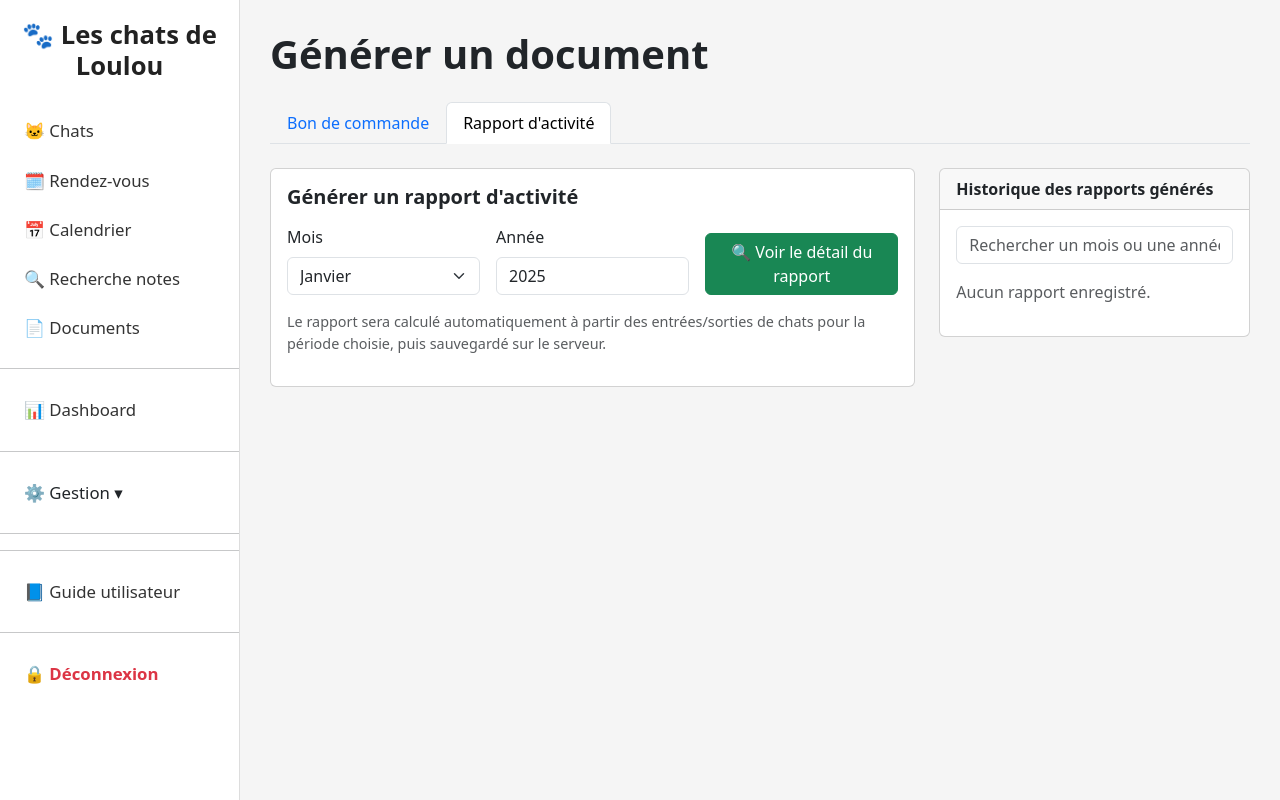
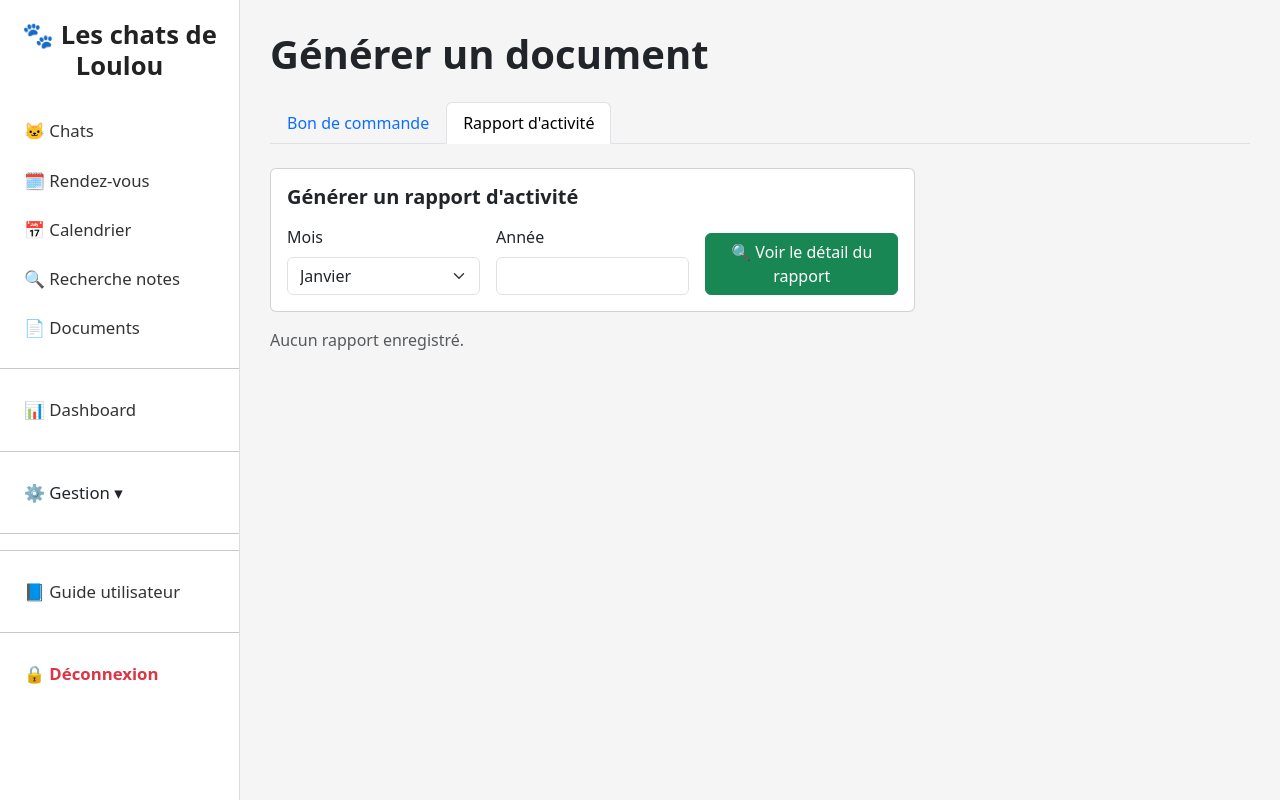
Before and after one commit to Sqnk/leschatsdelou, a Flask app: page /documents in a window 1280 px wide, after a click on "Rapport d'activité". Run offline with Flask 3, Linux system fonts and the light colour scheme; the visitor is signed in with stand-in values (Sample User, id 1); data that the repository does not hold is empty; some libraries are stand-ins or nearby versions.

Commit message:
Add files via upload

```diff
--- a/templates/documents.html
+++ b/templates/documents.html
@@ -14,15 +14,13 @@
 
 <div class="tab-content">
 
-    <!-- =======================
+    <!-- ============================================================
          ONGLET BON DE COMMANDE
-    ======================== -->
+    ============================================================ -->
     <div class="tab-pane fade show active" id="commande">
 
-        <div class="row">
-            <!-- COLONNE GAUCHE : FORMULAIRE BDC -->
-            <div class="col-lg-9">
         <form method="POST" action="{{ url_for('generate_pdf') }}">
+
             <div class="container-fluid" style="margin-top: -20px; max-width: 75%;">
                 <div class="row g-1">
 
@@ -43,11 +41,7 @@
                                 <tr>
                                     <td>{{ ref }}</td>
                                     <td>{{ label }}</td>
-                                            <td>
-                                                <input type="number" min="0" name="{{ ref }}"
-                                                       class="form-control form-control-sm"
-                                                       style="width:70px;">
-                                            </td>
+                                    <td><input type="number" min="0" name="{{ ref }}" class="form-control form-control-sm" style="width:70px;"></td>
                                 </tr>
                                 {% endfor %}
                             </tbody>
@@ -69,11 +63,7 @@
                                 <tr>
                                     <td>{{ ref }}</td>
                                     <td>{{ label }}</td>
-                                            <td>
-                                                <input type="number" min="0" name="{{ ref }}"
-                                                       class="form-control form-control-sm"
-                                                       style="width:70px;">
-                                            </td>
+                                    <td><input type="number" min="0" name="{{ ref }}" class="form-control form-control-sm" style="width:70px;"></td>
                                 </tr>
                                 {% endfor %}
                             </tbody>
@@ -83,29 +73,23 @@
                 </div>
             </div>
 
-                    <!-- BOUTON -->
             <div class="text-center my-4">
-                        <button class="btn btn-success btn-lg px-5">
-                            📄 Générer le PDF
-                        </button>
-                    </div>
-                </form>
+                <button class="btn btn-success btn-lg px-5">📄 Générer le PDF</button>
             </div>
 
-            <!-- COLONNE DROITE : HISTORIQUE BDC -->
-            <div class="col-lg-3 mt-4 mt-lg-0">
+        </form>
+
+        <!-- ============================
+             HISTORIQUE BDC
+        ============================ -->
+        <div class="col-md-4 mt-4">
             <div class="card">
-                    <div class="card-header fw-bold">
-                        Historique des bons de commande
-                    </div>
+                <div class="card-header fw-bold">Historique des bons de commande</div>
+                <div class="card-body">
 
-                    <div class="card-body">
-                        <!-- Champ de recherche -->
-                        <input id="orderSearch" type="text" class="form-control mb-3"
-                               placeholder="Rechercher un mois, jour ou année...">
+                    <input id="orderSearch" type="text" class="form-control mb-3" placeholder="Rechercher un mois, jour ou année...">
 
-                        {% if orders and orders|length > 0 %}
-
+                    {% if orders %}
                         {% set grouped_orders = {} %}
                         {% for o in orders %}
                             {% set y = o.created_at.year %}
@@ -120,42 +104,27 @@
                             <div class="accordion-item">
 
                                 <h2 class="accordion-header" id="h{{ year }}">
-                                    <button class="accordion-button collapsed" type="button"
-                                            data-bs-toggle="collapse"
-                                            data-bs-target="#c{{ year }}">
+                                    <button class="accordion-button collapsed" type="button" data-bs-toggle="collapse" data-bs-target="#c{{ year }}">
                                         📦 {{ year }}
                                     </button>
                                 </h2>
 
-                                <div id="c{{ year }}" class="accordion-collapse collapse"
-                                     data-bs-parent="#ordersAccordion">
-
+                                <div id="c{{ year }}" class="accordion-collapse collapse" data-bs-parent="#ordersAccordion">
                                     <div class="accordion-body p-2">
                                         <ul class="list-group order-year-block">
                                             {% for o in rows %}
                                             <li class="list-group-item d-flex justify-content-between align-items-center">
-                                                <span>
-                                                    {{ o.created_at.strftime("%d/%m/%Y") }}
-                                                </span>
-
+                                                <span>{{ o.created_at.strftime("%d/%m/%Y") }}</span>
                                                 <div class="btn-group">
-                                                    <a href="{{ url_for('order_download', order_id=o.id) }}"
-                                                       class="btn btn-sm btn-outline-secondary">
-                                                        Voir PDF
-                                                    </a>
-                                                    <form method="POST"
-                                                          action="{{ url_for('order_delete', order_id=o.id) }}"
-                                                          onsubmit="return confirm('Supprimer ce bon ?')">
-                                                        <button class="btn btn-sm btn-outline-danger">
-                                                            🗑️
-                                                        </button>
+                                                    <a href="{{ url_for('order_download', order_id=o.id) }}" class="btn btn-sm btn-outline-secondary">Voir PDF</a>
+                                                    <form method="POST" action="{{ url_for('order_delete', order_id=o.id) }}" onsubmit="return confirm('Supprimer ce bon ?')">
+                                                        <button class="btn btn-sm btn-outline-danger">🗑️</button>
                                                     </form>
                                                 </div>
                                             </li>
                                             {% endfor %}
                                         </ul>
                                     </div>
-
                                 </div>
 
                             </div>
@@ -169,7 +138,6 @@
                 </div>
             </div>
         </div>
-        </div> <!-- /.row commande -->
 
         <script>
         document.getElementById("orderSearch")?.addEventListener("input", function () {
@@ -180,19 +148,22 @@
         });
         </script>
 
-    </div> <!-- /tab-pane commande -->
+    </div>
 
-    <!-- =======================
-         ONGLET RAPPORT D'ACTIVITÉ
-    ======================== -->
+
+    <!-- ============================================================
+         ONGLET RAPPORT D’ACTIVITÉ
+    ============================================================ -->
     <div class="tab-pane fade" id="rapport">
+
         <div class="row mt-4">
 
-            <!-- COLONNE GAUCHE : FORMULAIRE RAPPORT -->
             <div class="col-md-8">
+
                 <form method="POST" action="{{ url_for('activity_report_details') }}">
                     <div class="card mb-3">
                         <div class="card-body">
+
                             <h5 class="card-title fw-bold mb-3">Générer un rapport d'activité</h5>
 
                             <div class="row g-3 align-items-end">
@@ -213,104 +184,98 @@
                                         <option value="12">Décembre</option>
                                     </select>
                                 </div>
+
                                 <div class="col-sm-4">
                                     <label class="form-label">Année</label>
-                                    <input type="number" name="year" class="form-control"
-                                           value="2025" min="2020" max="2100" required>
+                                    <input type="number" name="year" class="form-control" value="{{ current_year }}" min="2020" max="2100" required>
                                 </div>
+
                                 <div class="col-sm-4">
-                                    <button class="btn btn-success w-100">
-                                        🔍 Voir le détail du rapport
-                                    </button>
+                                    <button class="btn btn-success w-100">🔍 Voir le détail du rapport</button>
                                 </div>
                             </div>
 
-                            <p class="mt-3 text-muted" style="font-size: 0.9rem;">
-                                Le rapport sera calculé automatiquement à partir des entrées/sorties de chats
-                                pour la période choisie, puis sauvegardé sur le serveur.
-                            </p>
                         </div>
                     </div>
                 </form>
-            </div>
 
-            <!-- COLONNE DROITE : HISTORIQUE RAPPORTS -->
-            <div class="col-md-4 mt-3 mt-md-0">
-                <div class="card">
-                    <div class="card-header fw-bold">
-                        Historique des rapports générés
-                    </div>
+                <!-- ======================================
+                     HISTORIQUE RAPPORTS
+                ======================================= -->
 
-                    <div class="card-body">
-                        <!-- Champ de recherche -->
-                        <input id="reportSearch" type="text" class="form-control mb-3"
-                               placeholder="Rechercher un mois ou une année...">
+                {% set month_names = {
+                    1:"Janvier", 2:"Février", 3:"Mars", 4:"Avril",
+                    5:"Mai", 6:"Juin", 7:"Juillet", 8:"Août",
+                    9:"Septembre", 10:"Octobre", 11:"Novembre", 12:"Décembre"
+                } %}
 
-                        {% if reports and reports|length > 0 %}
+                {% if reports %}
+
+                <h4 class="fw-bold mt-4 mb-3">📚 Historique des rapports</h4>
+
+                <div class="accordion" id="reportAcc">
 
                     {% set grouped_reports = {} %}
+
                     {% for r in reports %}
-                            {% set y = r.month.year %}
+                        {% set y = r.year %}
                         {% if y not in grouped_reports %}
                             {% set _ = grouped_reports.update({ y: [] }) %}
                         {% endif %}
                         {% set _ = grouped_reports[y].append(r) %}
                     {% endfor %}
 
-                        <div class="accordion" id="reportsAccordion">
                     {% for year, rows in grouped_reports.items()|sort(reverse=true) %}
+
                     <div class="accordion-item">
 
-                                <h2 class="accordion-header" id="rh{{ year }}">
-                                    <button class="accordion-button collapsed" type="button"
+                        <h2 class="accordion-header">
+                            <button class="accordion-button collapsed"
+                                    type="button"
                                     data-bs-toggle="collapse"
-                                            data-bs-target="#rc{{ year }}">
+                                    data-bs-target="#rep{{ year }}">
                                 📅 {{ year }}
                             </button>
                         </h2>
 
-                                <div id="rc{{ year }}" class="accordion-collapse collapse"
-                                     data-bs-parent="#reportsAccordion">
-                                    <div class="accordion-body p-2">
-                                        <ul class="list-group report-year-block">
+                        <div id="rep{{ year }}" class="accordion-collapse collapse">
+
+                            <div class="accordion-body">
+
+                                <ul class="list-group">
+
                                     {% for r in rows %}
-                                            <li class="list-group-item d-flex justify-content-between align-items-center">
-                                                <span>
-                                                    {{ r.month.strftime("%B %Y")|capitalize }}
-                                                </span>
-                                                <a href="{{ url_for('download_report', report_id=r.id) }}"
+                                    <li class="list-group-item d-flex justify-content-between">
+                                        <span>{{ month_names[r.month] }} {{ r.year }}</span>
+
+                                        <a href="{{ url_for('activity_report_download', report_id=r.id) }}"
                                            class="btn btn-sm btn-outline-secondary">
-                                                    Voir le PDF
+                                           Voir PDF
                                         </a>
                                     </li>
                                     {% endfor %}
+
                                 </ul>
+
                             </div>
                         </div>
 
                     </div>
+
                     {% endfor %}
+
                 </div>
 
                 {% else %}
                     <p class="text-muted">Aucun rapport enregistré.</p>
                 {% endif %}
-                    </div>
-                </div>
+
             </div>
 
-        </div> <!-- /.row rapport -->
-    </div> <!-- /tab-pane rapport -->
+        </div>
 
-</div> <!-- /.tab-content -->
+    </div>
 
-<script>
-document.getElementById("reportSearch")?.addEventListener("input", function () {
-    const q = this.value.toLowerCase();
-    document.querySelectorAll(".report-year-block li").forEach(li => {
-        li.style.display = li.textContent.toLowerCase().includes(q) ? "" : "none";
-    });
-});
-</script>
+</div>
 
 {% endblock %}
```
Lines whose indentation alone changed are shown as unchanged.
